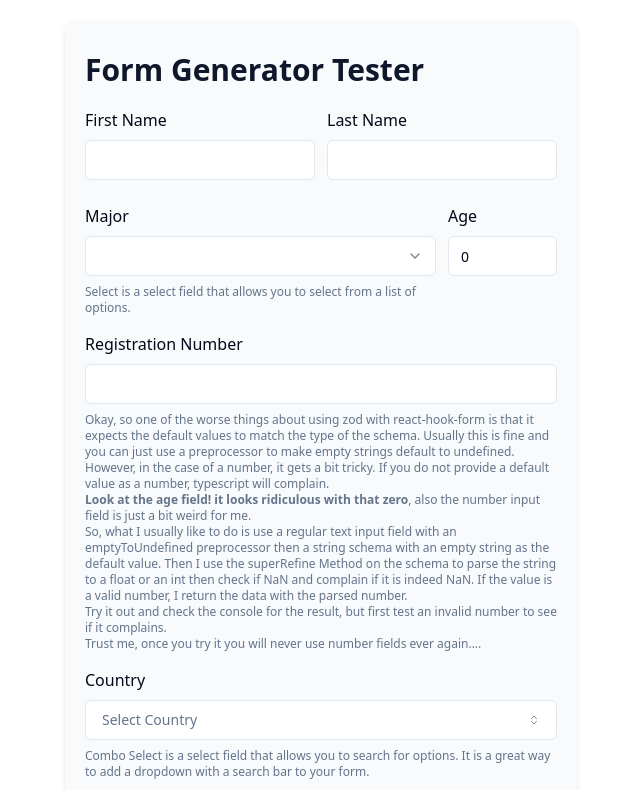
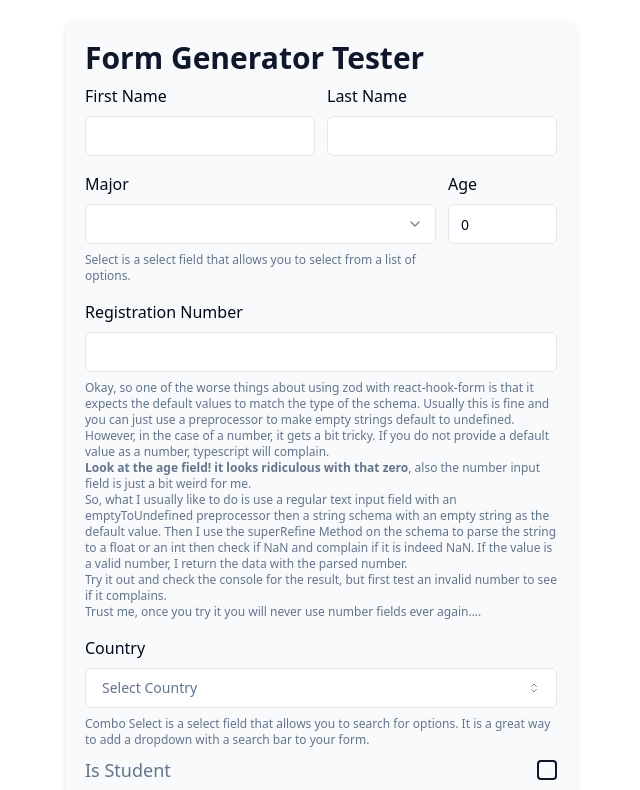
Before and after one commit to seifmegahed/form-generator, a Next.js app in the folder apps/example/: page / in a window 1280 px wide. Shown: the top 790 px of the page, without its empty margins (319-959 px from the left). Built offline with nearby package versions, Linux system fonts and the light colour scheme.

Commit message:
aria attributes

```diff
--- a/apps/example/src/app/page.tsx
+++ b/apps/example/src/app/page.tsx
@@ -135,7 +135,11 @@ export default function HomePage() {
       <Dialog
         open={open}
         setOpen={setOpen}
-        button={<Button className="w-60">Add Field</Button>}
+        button={
+          <Button className="w-60" aria-expanded={open}>
+            Add Field
+          </Button>
+        }
       >
         <AddFieldForm
           onSubmit={(field) => {
--- a/apps/example/src/components/form-generator-tester/index.tsx
+++ b/apps/example/src/components/form-generator-tester/index.tsx
@@ -51,12 +51,11 @@ function FormTester({ formFields }: { formFields: FieldDataType[] }) {
     <form
       className="w-full max-w-lg bg-primary-foreground p-5 shadow-md sm:rounded-lg"
       onSubmit={form.handleSubmit(onSubmit)}
+      aria-label="Form Generator Tester"
     >
-      <div className="py-3 text-3xl font-bold">
-        <p className="line-clamp-1 text-ellipsis text-primary">
-          Form Generator Tester
-        </p>
-      </div>
+      <h3 className="line-clamp-1 text-ellipsis text-3xl font-bold text-primary">
+        Form Generator Tester
+      </h3>
       <div className="grid gap-x-3 md:grid-cols-4">{formData.fields(form)}</div>
       <div className="flex justify-end py-5">
         <Button
--- a/apps/example/src/form-generator/field-selector.tsx
+++ b/apps/example/src/form-generator/field-selector.tsx
@@ -143,6 +143,7 @@ function FieldSelector({ fieldData, field }: FieldSelectorProps) {
             "flex h-full flex-col justify-center gap-2",
             fieldData.className,
           )}
+          aria-label={fieldData.label + " field"}
         >
           <div className="flex items-center justify-between">
             <label
@@ -172,6 +173,7 @@ function FieldSelector({ fieldData, field }: FieldSelectorProps) {
             "flex h-full flex-col justify-center gap-2",
             fieldData.className,
           )}
+          aria-label={fieldData.label + " field"}
         >
           <div className="flex items-center justify-between">
             <label
--- a/apps/example/src/form-generator/field-wrapper.tsx
+++ b/apps/example/src/form-generator/field-wrapper.tsx
@@ -22,13 +22,15 @@ function FieldWrapper({
   description?: string | ReactNode;
 }) {
   return (
-    <FormItem className={cn("py-2", className)}>
+    <FormItem className={cn("py-2", className)} aria-label={label + " field"}>
       <FormLabel htmlFor={htmlFor} className="text-md">
         {label}
       </FormLabel>
       {children}
       <FormMessage />
-      <FormDescription className="text-xs">{description}</FormDescription>
+      {description && (
+        <FormDescription className="text-xs">{description}</FormDescription>
+      )}
     </FormItem>
   );
 }
--- a/apps/example/src/form-generator/generator.tsx
+++ b/apps/example/src/form-generator/generator.tsx
@@ -49,6 +49,7 @@ class FormGenerator<T extends readonly FieldDataType[]> {
         {this.formData.map((fieldData) =>
           fieldData.hidden ? null : (
             <FormField
+              aria-label={fieldData.label}
               key={fieldData.name}
               control={form.control}
               name={fieldData.name as FormSchema<T>[keyof FormSchema<T>]}
```
